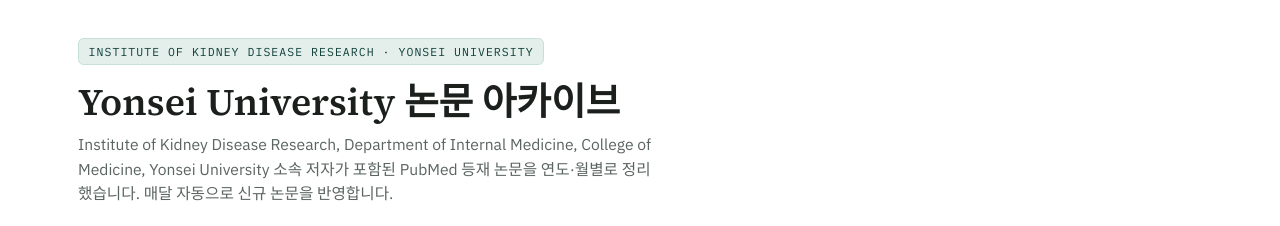
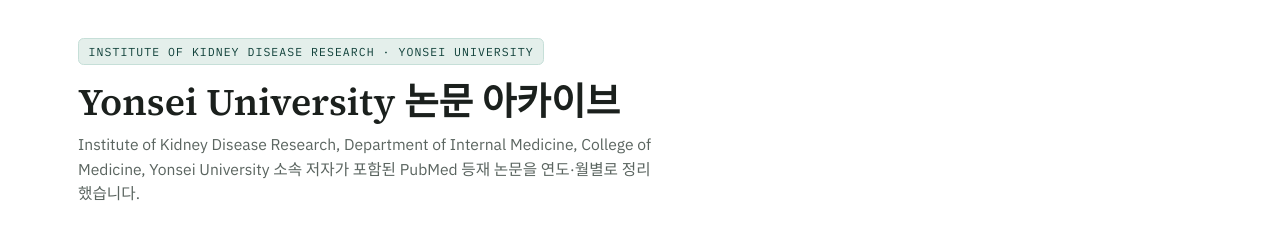
Before and after one commit to zoort73-ux/update-papers, a plain HTML site: page index.html in a window 1280 px wide. Shown: the top 226 px of the page. Drawn offline with Linux system fonts and the light colour scheme.

Commit message:
Update index.html

```diff
--- a/index.html
+++ b/index.html
@@ -453,7 +453,7 @@
       label: "Yonsei · Institute of Kidney Disease Research",
       eyebrow: "Institute of Kidney Disease Research · Yonsei University",
       title: "Yonsei University 논문 아카이브",
-      subhead: "Institute of Kidney Disease Research, Department of Internal Medicine, College of Medicine, Yonsei University 소속 저자가 포함된 PubMed 등재 논문을 연도·월별로 정리했습니다. 매달 자동으로 신규 논문을 반영합니다.",
+      subhead: "Institute of Kidney Disease Research, Department of Internal Medicine, College of Medicine, Yonsei University 소속 저자가 포함된 PubMed 등재 논문을 연도·월별로 정리했습니다.",
       queryHtml: '<code>"Institute of Kidney Disease Research"[Affiliation] AND Yonsei[Affiliation]</code>',
       file: "data/yonsei.json",
       records: []
```
